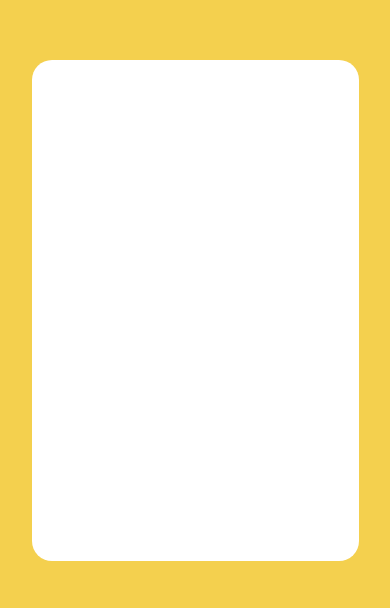
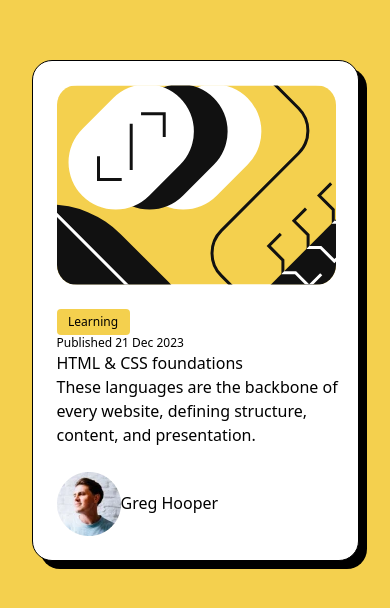
Before and after one commit to manishsindur/Blog-preview-card, a website: page index.html in a window 390 px wide. Shown: the part 112-720 px from the top of the page. Drawn offline with Linux system fonts and the light colour scheme.

Commit message:
Mobile view done

```diff
--- a/index.html
+++ b/index.html
@@ -18,8 +18,40 @@
     />
   </head>
   <body>
-    <main class="bg-yellow flex h-screen w-screen items-center justify-center">
-      <div class="h-[501px] w-[327px] rounded-[20px] bg-white"></div>
+    <main
+      class="bg-yellow relative flex h-screen w-screen items-center justify-center"
+    >
+      <div
+        class="absolute ml-4 mt-4 h-[501px] w-[327px] rounded-[20px] bg-black"
+      ></div>
+      <div
+        class="z-10 h-[501px] w-[327px] rounded-[20px] border-[1px] border-solid border-black bg-white"
+      >
+        <div>
+          <img
+            class="m-6 h-[200px] w-[279px] rounded-[20px] object-cover"
+            src="images/illustration-article.svg"
+            alt="blog-img"
+          />
+        </div>
+        <div class="mb-6 ml-6 mr-6">
+          <div
+            class="bg-yellow mb-3 flex h-[26px] w-[73px] items-center justify-center rounded text-xs font-extrabold"
+          >
+            Learning
+          </div>
+          <p class="mb-3 text-xs">Published 21 Dec 2023</p>
+          <h1 class="mb-3 text-xl font-extrabold">HTML & CSS foundations</h1>
+          <p class="text-gray text-sm font-medium">
+            These languages are the backbone of every website, defining
+            structure, content, and presentation.
+          </p>
+        </div>
+        <div class="m-6 flex items-center">
+          <img class="h-8 w-8" src="images/image-avatar.webp" alt="author" />
+          <span class="px-3 text-sm font-extrabold">Greg Hooper</span>
+        </div>
+      </div>
     </main>
   </body>
 </html>
```
